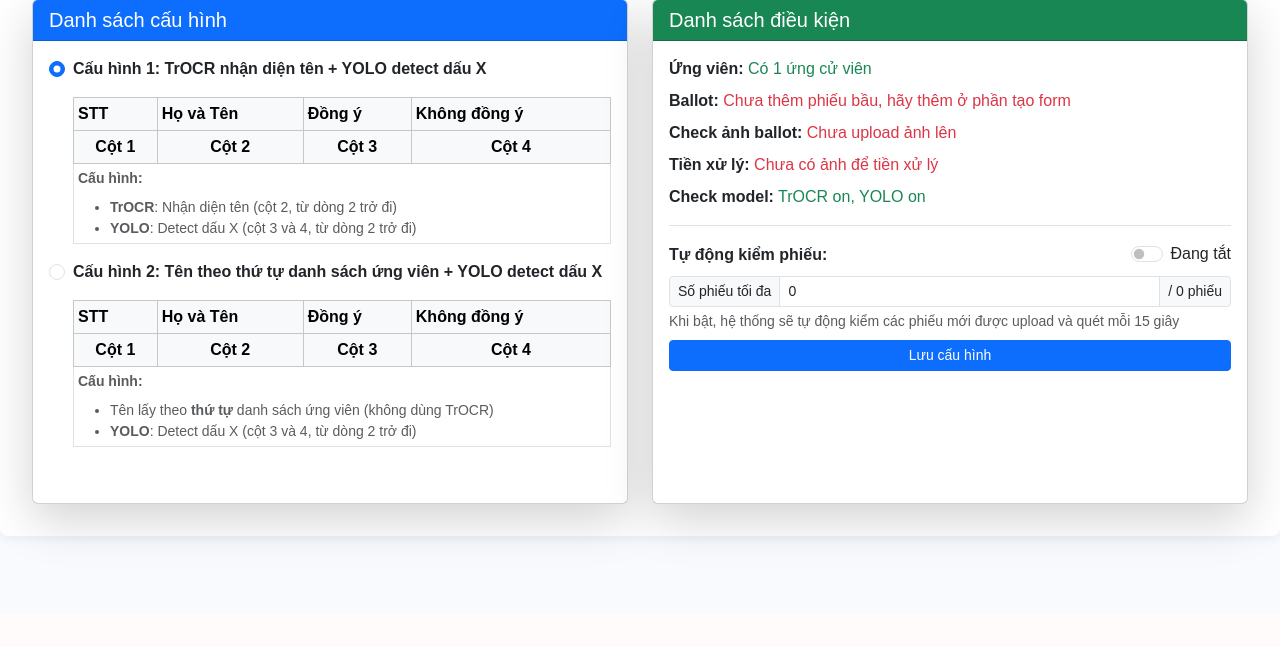
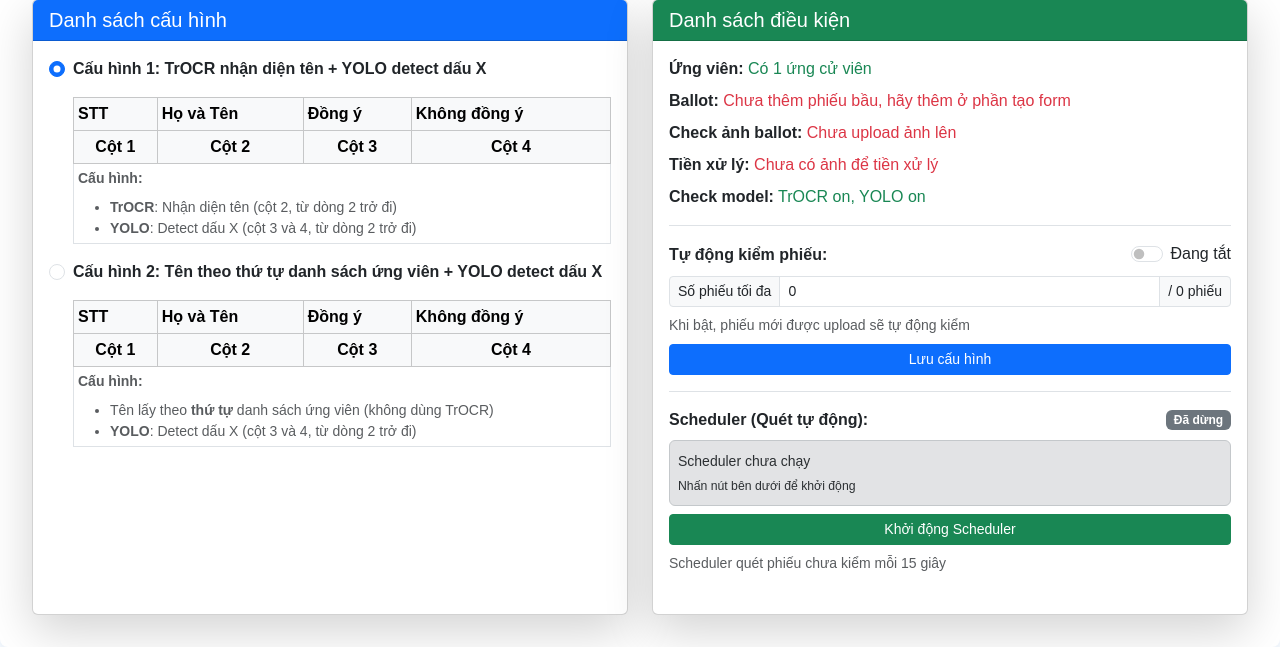
Before and after one commit to nghiaugust/ung_dung_kiem_phieu_bau, a Django app: page /counting/poll/1/ in a window 1280 px wide. Shown: the part 186-833 px from the top of the page. Before the commit the page ends 732 px from the top, so only its background shows below. Run offline with Django 5.2, Linux system fonts and the light colour scheme; a user stored in the database is signed in; tables that the repository leaves empty hold one stand-in row (values such as "Sample post"); a database or web service that is not in the repository returns one stand-in record (values such as "Sample title"); data that the repository does not hold is empty.

Commit message:
update auto check

```diff
--- a/UDKPB/kiem_phieu_bau/counting/templates/counting/counting_form.html
+++ b/UDKPB/kiem_phieu_bau/counting/templates/counting/counting_form.html
@@ -255,26 +255,18 @@
               </div>
             </div>
 
-            <!-- Trạng thái scheduler -->
-            <div class="alert alert-sm mb-2 p-2" id="scheduler-status" style="display:none;">
-              <small>
-                <i class="bi bi-clock-history"></i> <strong>Scheduler:</strong>
-                <span id="scheduler-status-text">Đang kiểm tra...</span>
-              </small>
-            </div>
-
             <div class="mb-2" id="auto-check-progress" {% if not auto_check_enabled %}style="display:none;"{% endif %}>
               <small class="text-muted">
                 <i class="bi bi-check-circle"></i> Số phiếu đã kiểm được: <strong id="auto-check-processed-count">{{ auto_check_processed|default:0 }}</strong>
               </small>
             </div>
-            <div class="input-group input-group-sm">
+            <div class="input-group input-group-sm mb-2">
               <span class="input-group-text">Số phiếu tối đa</span>
               <input type="number" class="form-control" id="auto_check_max_ballots" name="auto_check_max_ballots" value="{{ auto_check_max_ballots|default:ballots_count }}" min="1" max="{{ ballots_count }}" placeholder="{{ ballots_count }}">
               <span class="input-group-text">/ {{ ballots_count }} phiếu</span>
             </div>
-            <small class="text-muted d-block mt-1">
-              <i class="bi bi-info-circle"></i> Khi bật, hệ thống sẽ tự động kiểm các phiếu mới được upload và quét mỗi 15 giây
+            <small class="text-muted d-block">
+              <i class="bi bi-info-circle"></i> Khi bật, phiếu mới được upload sẽ tự động kiểm
             </small>
             <button
               type="button"
@@ -283,6 +275,43 @@
             >
               <i class="bi bi-floppy"></i> Lưu cấu hình
             </button>
+
+            <!-- Scheduler Control -->
+            <div class="border-top pt-3 mt-3">
+              <div class="d-flex align-items-center justify-content-between mb-2">
+                <strong>
+                  <i class="bi bi-clock-history"></i> Scheduler (Quét tự động):
+                </strong>
+                <span class="badge bg-secondary" id="scheduler-badge">Đang kiểm tra...</span>
+              </div>
+
+              <div class="alert alert-sm p-2 mb-2" id="scheduler-info" style="display:none;">
+                <small id="scheduler-info-text"></small>
+              </div>
+
+              <div class="d-grid gap-2">
+                <button
+                  type="button"
+                  id="start-scheduler-btn"
+                  class="btn btn-success btn-sm"
+                  style="display:none;"
+                >
+                  <i class="bi bi-play-circle-fill"></i> Khởi động Scheduler
+                </button>
+                <button
+                  type="button"
+                  id="stop-scheduler-btn"
+                  class="btn btn-danger btn-sm"
+                  style="display:none;"
+                >
+                  <i class="bi bi-stop-circle-fill"></i> Dừng Scheduler
+                </button>
+              </div>
+
+              <small class="text-muted d-block mt-2">
+                <i class="bi bi-info-circle"></i> Scheduler quét phiếu chưa kiểm mỗi 15 giây
+              </small>
+            </div>
           </div>
 
           <input type="hidden" name="start_row" value="2" />
@@ -406,28 +435,132 @@
   const autoCheckMaxInput = document.getElementById("auto_check_max_ballots");
   const autoCheckProgress = document.getElementById("auto-check-progress");
   const autoCheckProcessedCount = document.getElementById("auto-check-processed-count");
-  const schedulerStatus = document.getElementById("scheduler-status");
-  const schedulerStatusText = document.getElementById("scheduler-status-text");
+  const schedulerBadge = document.getElementById("scheduler-badge");
+  const schedulerInfo = document.getElementById("scheduler-info");
+  const schedulerInfoText = document.getElementById("scheduler-info-text");
+  const startSchedulerBtn = document.getElementById("start-scheduler-btn");
+  const stopSchedulerBtn = document.getElementById("stop-scheduler-btn");
 
-  function updateSchedulerStatus(isEnabled, message) {
-    if (schedulerStatus && schedulerStatusText) {
-      schedulerStatus.style.display = "block";
-      if (isEnabled) {
-        schedulerStatus.className = "alert alert-success alert-sm mb-2 p-2";
-        schedulerStatusText.innerHTML = '<i class="bi bi-play-circle-fill"></i> ' + (message || 'Scheduler đang chạy (quét mỗi 15s)');
-      } else {
-        schedulerStatus.className = "alert alert-secondary alert-sm mb-2 p-2";
-        schedulerStatusText.innerHTML = '<i class="bi bi-pause-circle"></i> ' + (message || 'Scheduler đã dừng');
+  // Hàm cập nhật trạng thái scheduler
+  function updateSchedulerStatus() {
+    fetch("/counting/scheduler/status/")
+      .then(response => response.json())
+      .then(data => {
+        if (data.scheduler_running) {
+          schedulerBadge.className = "badge bg-success";
+          schedulerBadge.innerHTML = '<i class="bi bi-play-circle-fill"></i> Đang chạy';
+
+          schedulerInfo.style.display = "block";
+          schedulerInfo.className = "alert alert-success alert-sm p-2 mb-2";
+          schedulerInfoText.innerHTML = `
+            <i class="bi bi-check-circle"></i> Scheduler đang hoạt động<br>
+            <i class="bi bi-clock"></i> Quét mỗi ${data.interval}s |
+            <i class="bi bi-card-checklist"></i> ${data.active_polls} poll đang bật auto check
+          `;
+
+          startSchedulerBtn.style.display = "none";
+          stopSchedulerBtn.style.display = "block";
+        } else {
+          schedulerBadge.className = "badge bg-secondary";
+          schedulerBadge.innerHTML = '<i class="bi bi-pause-circle"></i> Đã dừng';
+
+          schedulerInfo.style.display = "block";
+          schedulerInfo.className = "alert alert-secondary alert-sm p-2 mb-2";
+          schedulerInfoText.innerHTML = `
+            <i class="bi bi-info-circle"></i> Scheduler chưa chạy<br>
+            <small>Nhấn nút bên dưới để khởi động</small>
+          `;
+
+          startSchedulerBtn.style.display = "block";
+          stopSchedulerBtn.style.display = "none";
+        }
+      })
+      .catch(error => {
+        console.error("Lỗi kiểm tra scheduler:", error);
+        schedulerBadge.className = "badge bg-warning";
+        schedulerBadge.textContent = "Không rõ";
+      });
+  }
+
+  // Kiểm tra trạng thái ban đầu
+  updateSchedulerStatus();
+
+  // Tự động refresh trạng thái mỗi 5 giây
+  setInterval(updateSchedulerStatus, 5000);
+
+  // XỬ LÝ NÚT KHỞI ĐỘNG SCHEDULER
+  if (startSchedulerBtn) {
+    startSchedulerBtn.addEventListener("click", function() {
+      const formData = new FormData();
+      formData.append('action', 'start');
+      formData.append('csrfmiddlewaretoken', '{{ csrf_token }}');
+
+      this.disabled = true;
+      this.innerHTML = '<span class="spinner-border spinner-border-sm"></span> Đang khởi động...';
+
+      fetch("/counting/scheduler/control/", {
+        method: 'POST',
+        body: formData
+      })
+      .then(response => response.json())
+      .then(data => {
+        if (data.success) {
+          showAlert("✅ " + data.message);
+          updateSchedulerStatus();
+        } else {
+          showAlert("❌ Lỗi: " + (data.error || "Không thể khởi động scheduler"));
+        }
+        this.disabled = false;
+        this.innerHTML = '<i class="bi bi-play-circle-fill"></i> Khởi động Scheduler';
+      })
+      .catch(error => {
+        console.error("Lỗi khởi động scheduler:", error);
+        showAlert("❌ Lỗi kết nối server!");
+        this.disabled = false;
+        this.innerHTML = '<i class="bi bi-play-circle-fill"></i> Khởi động Scheduler';
+      });
+    });
+  }
+
+  // XỬ LÝ NÚT DỪNG SCHEDULER
+  if (stopSchedulerBtn) {
+    stopSchedulerBtn.addEventListener("click", function() {
+      if (!confirm("Bạn có chắc muốn dừng scheduler? Các phiếu sẽ không được tự động quét nữa.")) {
+        return;
       }
-    }
+
+      const formData = new FormData();
+      formData.append('action', 'stop');
+      formData.append('csrfmiddlewaretoken', '{{ csrf_token }}');
+
+      this.disabled = true;
+      this.innerHTML = '<span class="spinner-border spinner-border-sm"></span> Đang dừng...';
+
+      fetch("/counting/scheduler/control/", {
+        method: 'POST',
+        body: formData
+      })
+      .then(response => response.json())
+      .then(data => {
+        if (data.success) {
+          showAlert("✅ " + data.message);
+          updateSchedulerStatus();
+        } else {
+          showAlert("❌ Lỗi: " + (data.error || "Không thể dừng scheduler"));
+        }
+        this.disabled = false;
+        this.innerHTML = '<i class="bi bi-stop-circle-fill"></i> Dừng Scheduler';
+      })
+      .catch(error => {
+        console.error("Lỗi dừng scheduler:", error);
+        showAlert("❌ Lỗi kết nối server!");
+        this.disabled = false;
+        this.innerHTML = '<i class="bi bi-stop-circle-fill"></i> Dừng Scheduler';
+      });
+    });
   }
 
   if (autoCheckToggle) {
-    // Hiển thị trạng thái ban đầu
-    if (autoCheckToggle.checked) {
-      updateSchedulerStatus(true);
-    }
-
     autoCheckToggle.addEventListener("change", function() {
       const isEnabled = this.checked;
       autoCheckStatusText.textContent = isEnabled ? "Đang bật" : "Đang tắt";
@@ -436,9 +569,6 @@
       if (autoCheckProgress) {
         autoCheckProgress.style.display = isEnabled ? "block" : "none";
       }
-
-      // Hiển thị loading cho scheduler
-      updateSchedulerStatus(isEnabled, isEnabled ? 'Đang khởi động scheduler...' : 'Đang dừng scheduler...');
 
       // Gọi API để cập nhật trạng thái
       const formData = new FormData();
@@ -460,15 +590,11 @@
           if (autoCheckProcessedCount && data.auto_check_processed !== undefined) {
             autoCheckProcessedCount.textContent = data.auto_check_processed;
           }
-
-          // Cập nhật trạng thái scheduler
-          updateSchedulerStatus(isEnabled, isEnabled ? 'Scheduler đang chạy (quét mỗi 15s)' : 'Scheduler đã dừng');
         } else {
           showAlert("Lỗi: " + (data.error || "Không thể cập nhật"));
           // Revert toggle nếu lỗi
           autoCheckToggle.checked = !isEnabled;
           autoCheckStatusText.textContent = !isEnabled ? "Đang bật" : "Đang tắt";
-          updateSchedulerStatus(!isEnabled);
         }
       })
       .catch(error => {
@@ -477,7 +603,6 @@
         // Revert toggle nếu lỗi
         autoCheckToggle.checked = !isEnabled;
         autoCheckStatusText.textContent = !isEnabled ? "Đang bật" : "Đang tắt";
-        updateSchedulerStatus(!isEnabled);
       });
     });
 
--- a/UDKPB/kiem_phieu_bau/counting/urls.py
+++ b/UDKPB/kiem_phieu_bau/counting/urls.py
@@ -11,4 +11,5 @@ urlpatterns = [
 	path('poll/<int:poll_id>/auto-check/toggle/', auto_check_views.toggle_auto_check, name='toggle_auto_check'),
 	path('poll/<int:poll_id>/auto-check/status/', auto_check_views.get_auto_check_status, name='get_auto_check_status'),
 	path('scheduler/status/', auto_check_views.get_scheduler_status, name='scheduler_status'),
+	path('scheduler/control/', auto_check_views.control_scheduler, name='control_scheduler'),
 ]
--- a/UDKPB/kiem_phieu_bau/preprocessing/views.py
+++ b/UDKPB/kiem_phieu_bau/preprocessing/views.py
@@ -25,7 +25,7 @@ def preprocess_poll_ballots(request, poll_id):
 	poll = get_object_or_404(Poll, poll_id=poll_id)
 
 	# Lấy tất cả ballot của poll
-	ballots = Ballot.objects.filter(poll=poll, ballot_image__isnull=False)
+	ballots = Ballot.objects.filter(poll=poll, ballot_image__isnull=False).exclude(ballot_image='')
 
 	if not ballots.exists():
 		return JsonResponse({
```
Also changed, not shown: UDKPB/kiem_phieu_bau/counting/auto_check_views.py (+67 -20 lines).
